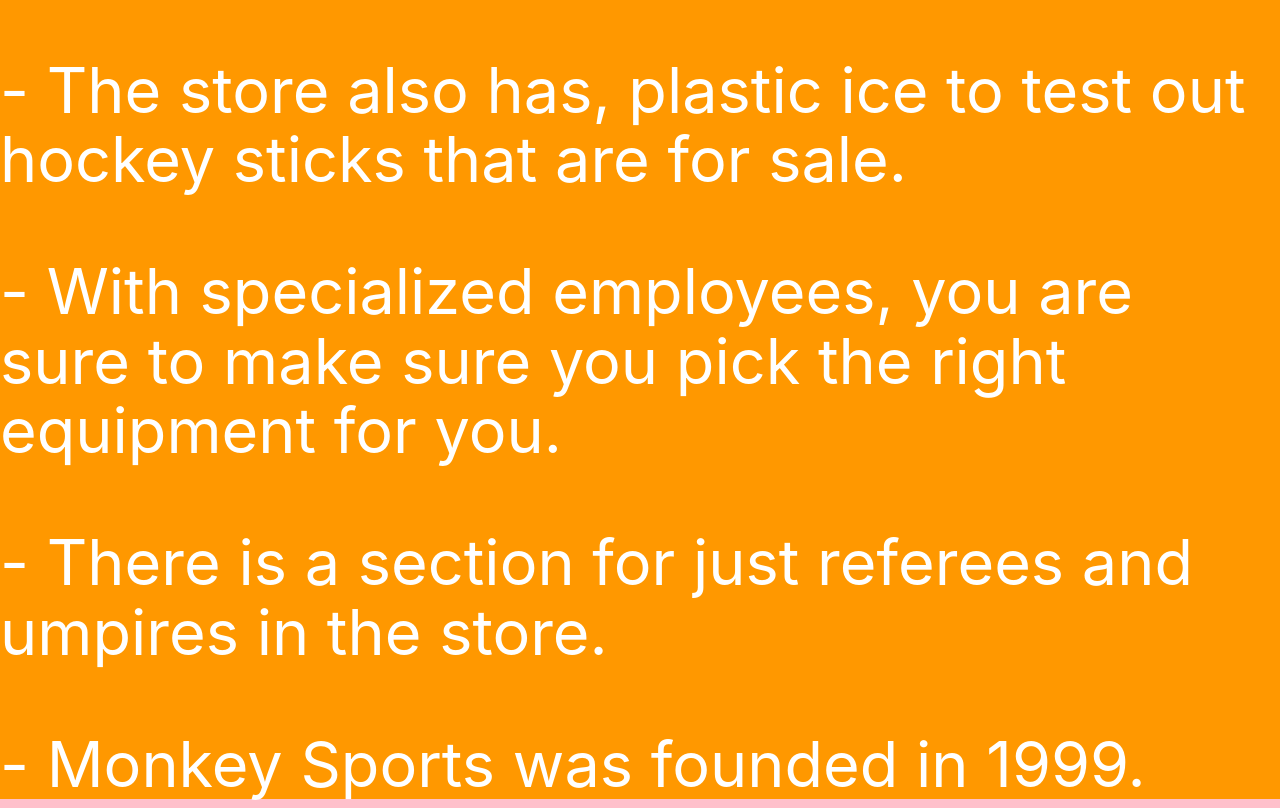
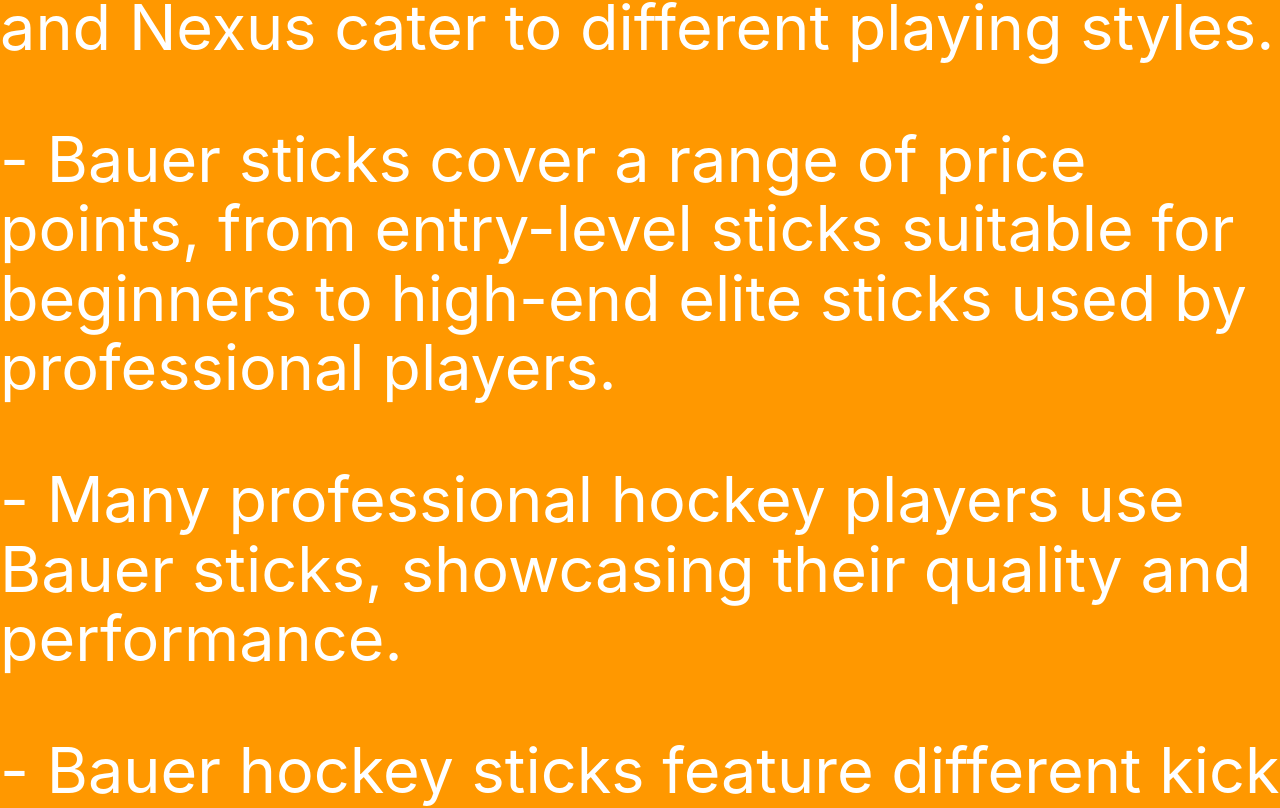
Before and after one commit to lcecere874/lcecere874.github.io, a plain HTML site: page index.html in a window 1280 px wide. Shown: the part 337-1145 px from the top of the page. Drawn offline with nearby package versions, Linux system fonts and the light colour scheme.

Commit message:
Update index.html

```diff
--- a/index.html
+++ b/index.html
@@ -3,7 +3,7 @@
         <style>
         body {background-color: Pink;}
         </style>
-      <title> Why Monkey Sports is the best choice </title>
+      <title> Why Bauer is the best choice for hockey sticks </title>
       <meta conent="Example Programming">
      <!-- Compiled and minified CSS-->
      <link rel="stylesheet" href="https://cdnjs.cloudfare.com/ajax/libs/materialize/1.0.0/css/materialize.min.css"></script>
@@ -28,15 +28,15 @@
        <img src="download.jpg"
        <p>
      <div class="section.deep orange" id="top-div">
-      - Monkey sports has a testing baseball cage where you can test out their bats for sale.
+      - Bauer offers various lines of hockey sticks tailored to different player styles and preferences. Lines like Vapor, Supreme, and Nexus cater to different playing styles.
       <p>
-      - The store also has, plastic ice to test out hockey sticks that are for sale.
+      -  Bauer sticks cover a range of price points, from entry-level sticks suitable for beginners to high-end elite sticks used by professional players.
       <p>
-      - With specialized employees, you are sure to make sure you pick the right equipment for you.
+      - Many professional hockey players use Bauer sticks, showcasing their quality and performance.
       </p>
-      - There is a section for just referees and umpires in the store.
+      - Bauer hockey sticks feature different kick points, determining the location on the shaft where the stick flexes most.
       <p>
-      - Monkey Sports was founded in 1999.
+      - Bauer uses advanced materials in their stick construction, including carbon fiber and composite materials.
      </div>
        </p>
         </HTML>
```
